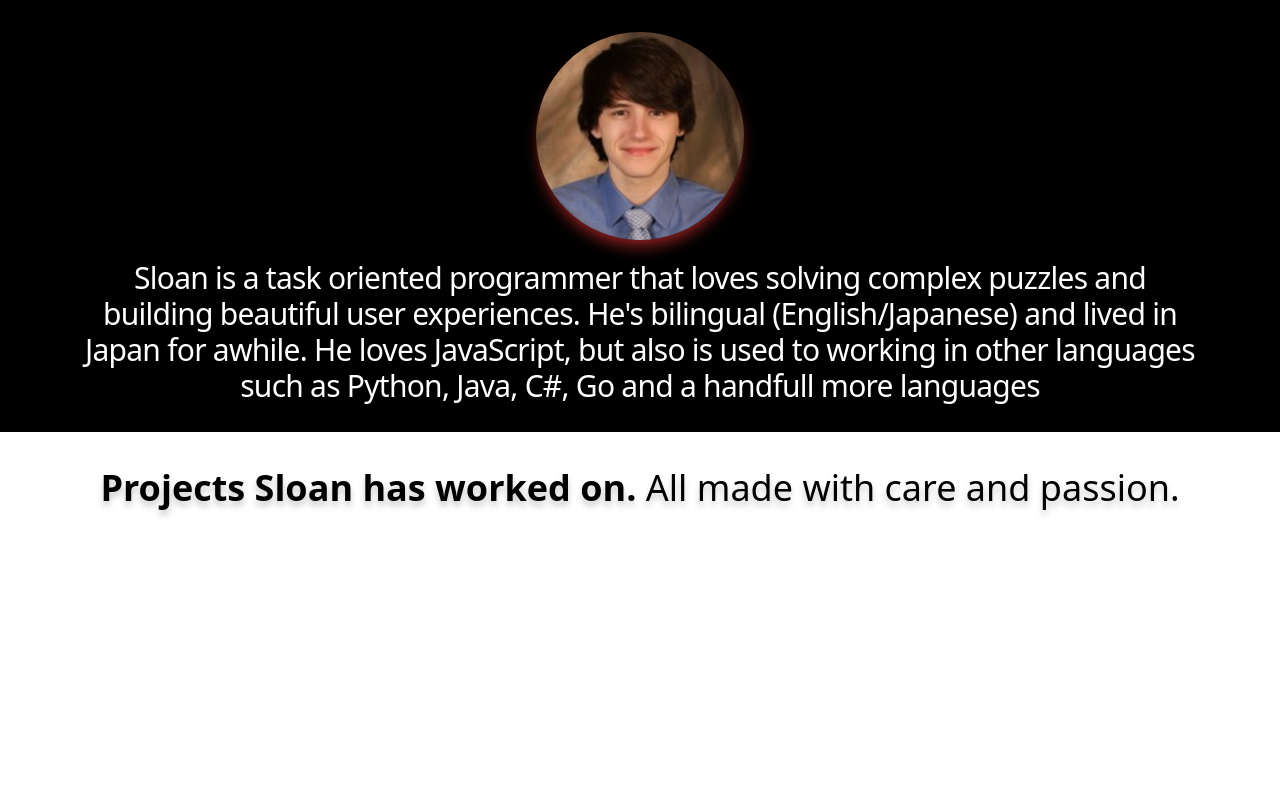
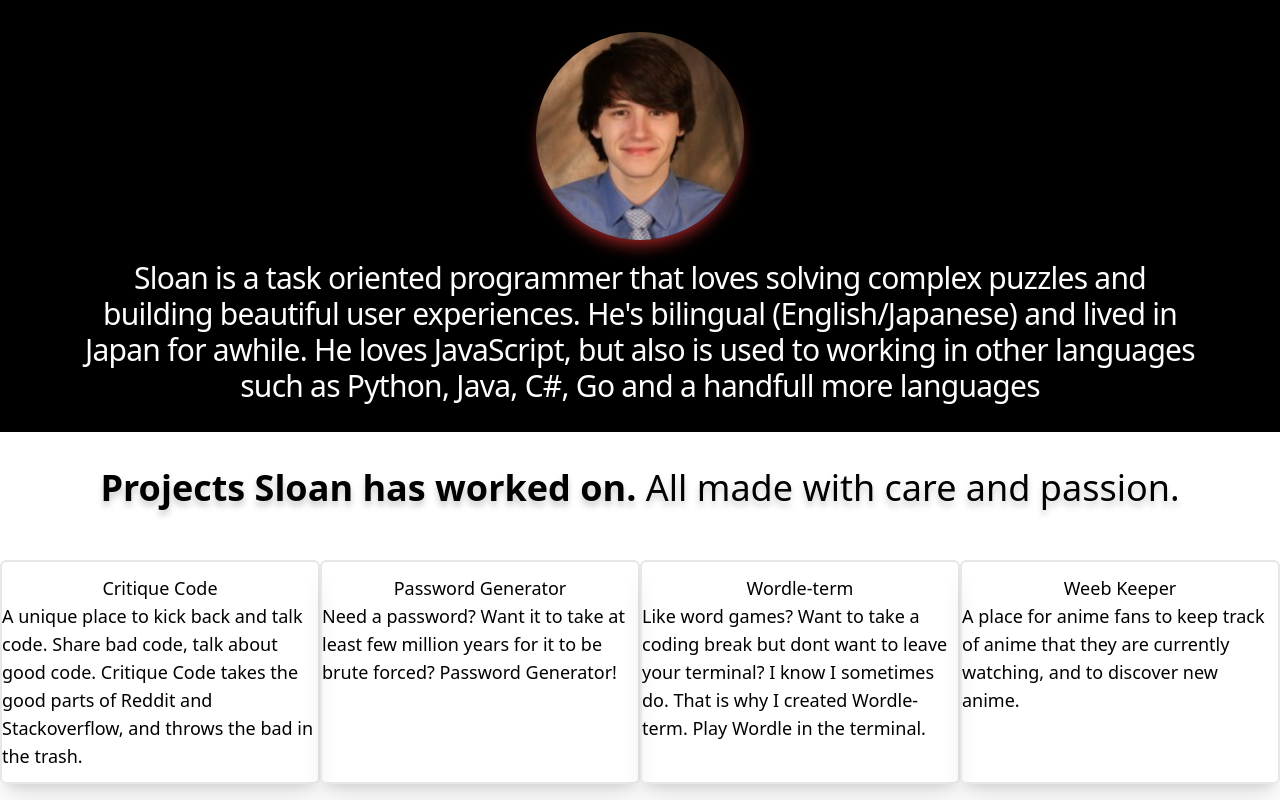
Before and after one commit to Sloansta/sloan-boyce, a React (Create React App) app in the folder portfolio/: page / in a window 1280 px wide. Shown: the part 928-1728 px from the top of the page. Before the commit the page ends 1472 px from the top, so only its background shows below. Built offline with nearby package versions, Linux system fonts and the light colour scheme.

Commit message:
fixed spacing issue with projects in works page

```diff
--- a/portfolio/src/components/Jumbotron.js
+++ b/portfolio/src/components/Jumbotron.js
@@ -4,7 +4,7 @@ const Jumbotron = () => {
     return (
         <div className="min-h-screen flex flex-col items-center justify-center p-0 m-0">
             <img
-            className="absolute w-full h-full md:object-cover lg:object-cover sm:object-none sm:transform scale-y-105 bg-fixed"
+            className="absolute w-full h-full md:object-cover lg:object-cover sm:transform scale-y-105 bg-fixed"
             src={Image}
             alt="Osaka"
             />
--- a/portfolio/src/components/Works.js
+++ b/portfolio/src/components/Works.js
@@ -1,11 +1,43 @@
+import { useState } from 'react';
 
 const Works = () => {
+    const [projects] = useState([
+        {
+            name: 'Critique Code',
+            url: '../assets/img/critique-code',
+            description: 'A unique place to kick back and talk code. Share bad code, talk about good code. Critique Code takes the good parts of Reddit and Stackoverflow, and throws the bad in the trash.'
+        },
+        {
+            name: 'Password Generator',
+            url: '../assets/img/password-generator',
+            description: 'Need a password? Want it to take at least few million years for it to be brute forced? Password Generator!'
+        },
+        {
+            name: 'Wordle-term',
+            url: '../assets/img/wordle-term',
+            description: 'Like word games? Want to take a coding break but dont want to leave your terminal? I know I sometimes do. That is why I created Wordle-term. Play Wordle in the terminal.'
+        },
+        {
+            name: 'Weeb Keeper',
+            url: '../assets/img/weeb-keeper',
+            description: 'A place for anime fans to keep track of anime that they are currently watching, and to discover new anime.'
+        }
+    ]);
+
     return (
-        <div className="flex flex-col bg-white text-black">
-            <h2 className="text-4xl md:justify-start sm:justify-center text-center p-4 m-5 drop-shadow-[0_5px_3px_rgba(0,0,0,0.2)]">
+        <div className="bg-white text-black">
+            <h2 className="text-4xl  text-center p-4 m-5 drop-shadow-[0_5px_3px_rgba(0,0,0,0.2)]">
                 <strong>Projects Sloan has worked on. </strong>
                 All made with care and passion.
             </h2>
+            <div className='flex flex-col justify-center md:flex-row'>
+                {projects.map((project) => (
+                    <div className='rounded-md text-lg py-3 m-4 shadow-xl border-2 w-80 mx-auto'>
+                        <h1 className='mx-4 text-center'>{project.name}</h1>
+                        <p>{project.description}</p>
+                    </div>
+                ))}
+            </div>
         </div>
     )
 };
```
